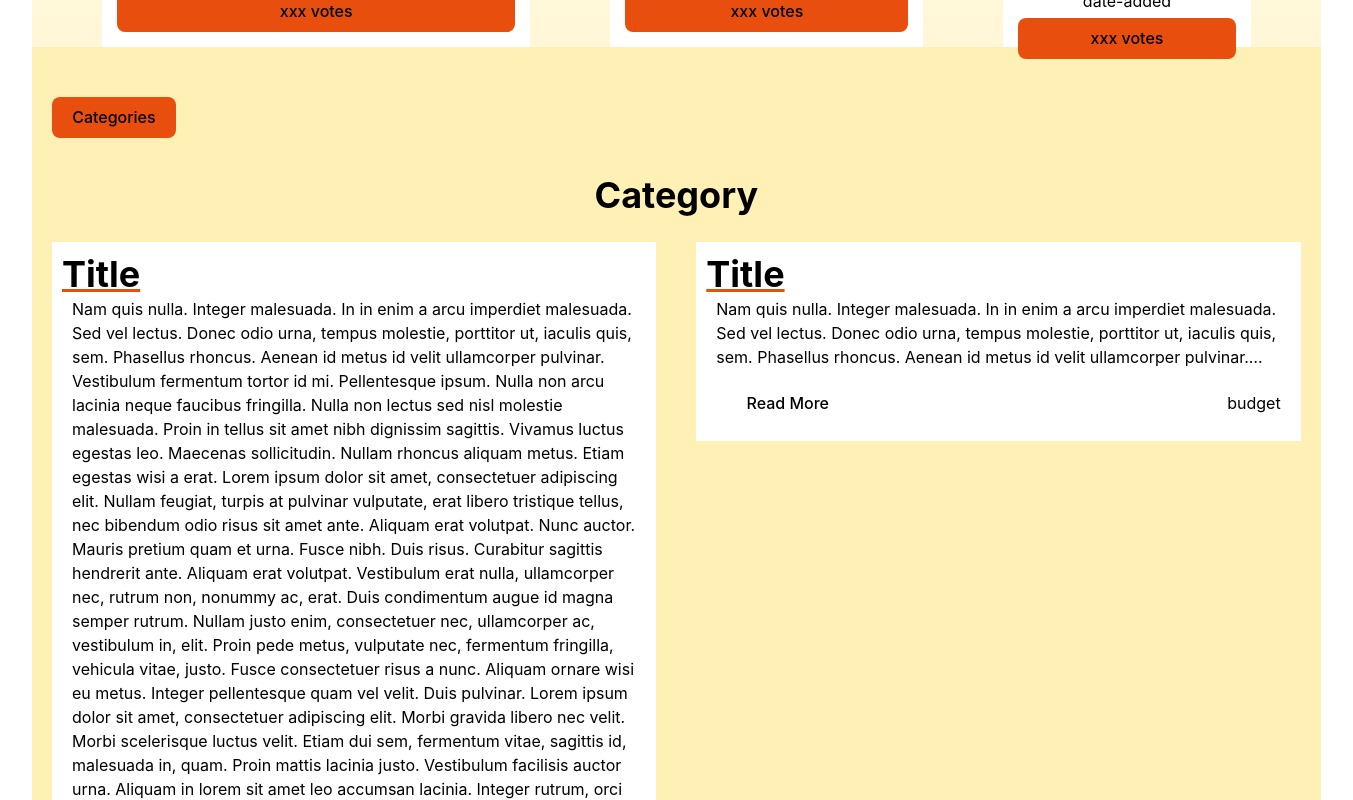
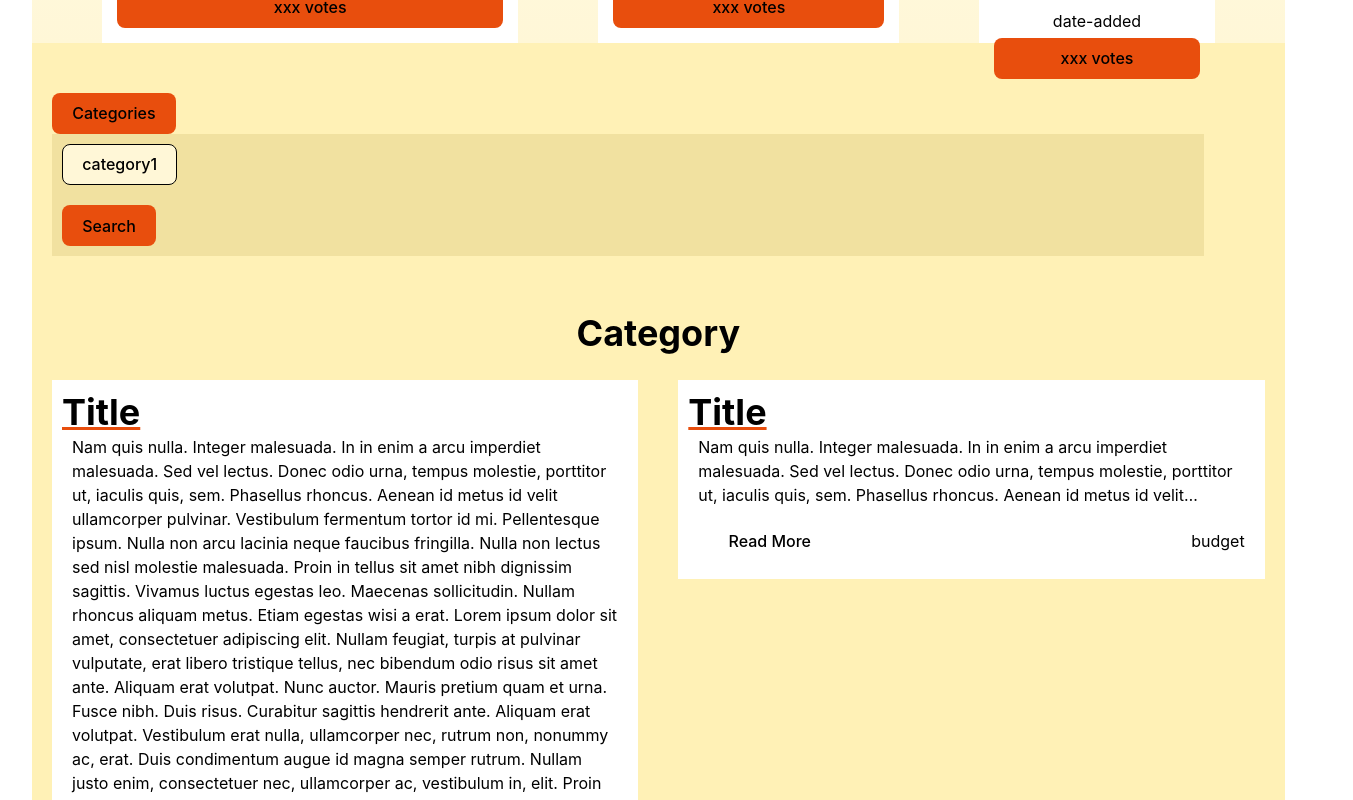
Before and after one commit to FataneKorkadbona/SAG-Frontend, a React (Vite) app: page / in a window 1280 px wide. Shown: the part 800-1600 px from the top of the page, 1353 px wide, since content can reach past the window. Built offline with nearby package versions, Linux system fonts and the light colour scheme.

Commit message:
categories button
trying to get the categories button to function

```diff
--- a/src/pages/homepage/Home.tsx
+++ b/src/pages/homepage/Home.tsx
@@ -1,8 +1,8 @@
 import styles from './home.module.scss';
 
-export default function HomePage(){
+export default function HomePage() {
 
-    return(
+        return (
             <>
                 <div className={styles.hero__section}>
                     <h1>category-name</h1>
@@ -18,7 +18,11 @@ export default function HomePage(){
                                 </div>
                             </div>
                             <div className={styles.bottom__second}>
-                            <p>Lorem ipsum dolor sit amet, consectetur adipiscing elit. Donec lobortis mi sagittis lacus tincidunt, at fringilla urna vulputate. Praesent quis ex aliquam lacus dignissim porttitor tempus non tortor. Pellentesque in mollis est. Suspendisse nec commodo massa. Duis congue eleifend porta. Praesent vitae elementum tortor. Ut at neque ac nibh pharetra convallis id porta ligula. Sed maximus iaculis auctor.</p>
+                                <p>Lorem ipsum dolor sit amet, consectetur adipiscing elit. Donec lobortis mi sagittis
+                                    lacus tincidunt, at fringilla urna vulputate. Praesent quis ex aliquam lacus
+                                    dignissim porttitor tempus non tortor. Pellentesque in mollis est. Suspendisse nec
+                                    commodo massa. Duis congue eleifend porta. Praesent vitae elementum tortor. Ut at
+                                    neque ac nibh pharetra convallis id porta ligula. Sed maximus iaculis auctor.</p>
                                 <p className={styles.card__date}>date-added</p>
                                 <button className={styles.card__votes}>xxx votes</button>
                             </div>
@@ -33,9 +37,12 @@ export default function HomePage(){
                                 </div>
                             </div>
                             <div className={styles.bottom__first}>
-                            <p>Lorem ipsum dolor sit amet, consectetur adipiscing elit. Donec lobortis mi sagittis lacus
+                                <p>Lorem ipsum dolor sit amet, consectetur adipiscing elit. Donec lobortis mi sagittis
+                                    lacus
                                     tincidunt, at fringilla urna vulputate. Praesent quis ex aliquam lacus dignissim
-                                porttitor tempus non tortor. Pellentesque in mollis est. Suspendisse nec commodo massa. Duis congue eleifend porta. Praesent vitae elementum tortor. Ut at neque ac nibh pharetra convallis id porta ligula. Sed maximus iaculis auctor.</p>
+                                    porttitor tempus non tortor. Pellentesque in mollis est. Suspendisse nec commodo
+                                    massa. Duis congue eleifend porta. Praesent vitae elementum tortor. Ut at neque ac
+                                    nibh pharetra convallis id porta ligula. Sed maximus iaculis auctor.</p>
                                 <p className={styles.card__date}>date-added</p>
                                 <button className={styles.card__votes}>xxx votes</button>
                             </div>
@@ -50,7 +57,11 @@ export default function HomePage(){
                                 </div>
                             </div>
                             <div className={styles.bottom__third}>
-                            <p>Lorem ipsum dolor sit amet, consectetur adipiscing elit. Donec lobortis mi sagittis lacus tincidunt, at fringilla urna vulputate. Praesent quis ex aliquam lacus dignissim porttitor tempus non tortor. Pellentesque in mollis est. Suspendisse nec commodo massa. Duis congue eleifend porta. Praesent vitae elementum tortor. Ut at neque ac nibh pharetra convallis id porta ligula. Sed maximus iaculis auctor.</p>
+                                <p>Lorem ipsum dolor sit amet, consectetur adipiscing elit. Donec lobortis mi sagittis
+                                    lacus tincidunt, at fringilla urna vulputate. Praesent quis ex aliquam lacus
+                                    dignissim porttitor tempus non tortor. Pellentesque in mollis est. Suspendisse nec
+                                    commodo massa. Duis congue eleifend porta. Praesent vitae elementum tortor. Ut at
+                                    neque ac nibh pharetra convallis id porta ligula. Sed maximus iaculis auctor.</p>
                                 <p className={styles.card__date}>date-added</p>
                                 <button className={styles.card__votes}>xxx votes</button>
                             </div>
@@ -61,57 +72,17 @@ export default function HomePage(){
 
                 <div className={styles.info__section}>
                     <button className={styles.info__categories}>Categories</button>
+                    <div className={styles.category__window}>
+                        <div className={styles.window__list}>
+                            <button>category1</button>
+                        </div>
+                        <button>Search</button>
+                    </div>
                     <div className={styles.info__container}>
                         <h2>Category</h2>
                         <div className={styles.info__cards}>
                             <div className={styles.info__fullcard}>
                                 <div className={styles.fullcard__text}>
-                                <h2>Title</h2>
-                                <p>Nam quis nulla. Integer malesuada. In in enim a arcu imperdiet malesuada. Sed vel
-                                    lectus. Donec odio urna, tempus molestie, porttitor ut, iaculis quis, sem. Phasellus
-                                    rhoncus. Aenean id metus id velit ullamcorper pulvinar. Vestibulum fermentum tortor
-                                    id mi. Pellentesque ipsum. Nulla non arcu lacinia neque faucibus fringilla. Nulla
-                                    non lectus sed nisl molestie malesuada. Proin in tellus sit amet nibh dignissim
-                                    sagittis. Vivamus luctus egestas leo. Maecenas sollicitudin. Nullam rhoncus aliquam
-                                    metus. Etiam egestas wisi a erat.
-                                    Lorem ipsum dolor sit amet, consectetuer adipiscing elit. Nullam feugiat, turpis at
-                                    pulvinar vulputate, erat libero tristique tellus, nec bibendum odio risus sit amet
-                                    ante. Aliquam erat volutpat. Nunc auctor. Mauris pretium quam et urna. Fusce nibh.
-                                    Duis risus. Curabitur sagittis hendrerit ante. Aliquam erat volutpat. Vestibulum
-                                    erat nulla, ullamcorper nec, rutrum non, nonummy ac, erat. Duis condimentum augue id
-                                    magna semper rutrum. Nullam justo enim, consectetuer nec, ullamcorper ac, vestibulum
-                                    in, elit. Proin pede metus, vulputate nec, fermentum fringilla, vehicula vitae,
-                                    justo. Fusce consectetuer risus a nunc. Aliquam ornare wisi eu metus. Integer
-                                    pellentesque quam vel velit. Duis pulvinar.
-                                    Lorem ipsum dolor sit amet, consectetuer adipiscing elit. Morbi gravida libero nec
-                                    velit. Morbi scelerisque luctus velit. Etiam dui sem, fermentum vitae, sagittis id,
-                                    malesuada in, quam. Proin mattis lacinia justo. Vestibulum facilisis auctor urna.
-                                    Aliquam in lorem sit amet leo accumsan lacinia. Integer rutrum, orci vestibulum
-                                    ullamcorper ultricies, lacus quam ultricies odio, vitae placerat pede sem sit amet
-                                    enim. Phasellus et lorem id felis nonummy placerat. Fusce dui leo, imperdiet in,
-                                    aliquam sit amet, feugiat eu, orci. Aenean vel massa quis mauris vehicula lacinia.
-                                    Quisque tincidunt scelerisque libero. Maecenas libero. Etiam dictum tincidunt diam.
-                                    Donec ipsum massa, ullamcorper in, auctor et, scelerisque sed, est. Suspendisse
-                                    nisl. Sed convallis magna eu sem. Cras pede libero, dapibus nec, pretium sit amet,
-                                    tempor quis, urna.
-                                    Etiam posuere quam ac quam. Maecenas aliquet accumsan leo. Nullam dapibus fermentum
-                                    ipsum. Etiam quis quam. Integer lacinia. Nulla est. Nulla turpis magna, cursus sit
-                                    amet, suscipit a, interdum id, felis. Integer vulputate sem a nibh rutrum consequat.
-                                    Maecenas lorem. Pellentesque pretium lectus id turpis. Etiam sapien elit, consequat
-                                    eget, tristique non, venenatis quis, ante. Fusce wisi. Phasellus faucibus molestie
-                                    ni</p>
-                            </div>
-                            <div className={styles.fullcard__categories}>
-                                <p>Category</p>
-                            </div>
-                            <div className={styles.fullcard__info}>
-                                <button><p>antal</p>Votes</button>
-                                <p>budget</p>
-                            </div>
-                        </div>
-                        <div className={styles.card__list}>
-                            <div className={styles.info__card}>
-                                <div className={styles.card__text}>
                                     <h2>Title</h2>
                                     <p>Nam quis nulla. Integer malesuada. In in enim a arcu imperdiet malesuada. Sed vel
                                         lectus. Donec odio urna, tempus molestie, porttitor ut, iaculis quis, sem.
@@ -168,6 +139,88 @@ export default function HomePage(){
                                         molestie
                                         ni</p>
                                 </div>
+                                <div className={styles.fullcard__categories}>
+                                    <p>Category</p>
+                                </div>
+                                <div className={styles.fullcard__info}>
+                                    <button><p>antal</p>Votes</button>
+                                    <p>budget</p>
+                                </div>
+                            </div>
+                            <div className={styles.card__list}>
+                                <div className={styles.info__card}>
+                                    <div className={styles.card__text}>
+                                        <h2>Title</h2>
+                                        <p>Nam quis nulla. Integer malesuada. In in enim a arcu imperdiet malesuada. Sed
+                                            vel
+                                            lectus. Donec odio urna, tempus molestie, porttitor ut, iaculis quis, sem.
+                                            Phasellus
+                                            rhoncus. Aenean id metus id velit ullamcorper pulvinar. Vestibulum fermentum
+                                            tortor
+                                            id mi. Pellentesque ipsum. Nulla non arcu lacinia neque faucibus fringilla.
+                                            Nulla
+                                            non lectus sed nisl molestie malesuada. Proin in tellus sit amet nibh
+                                            dignissim
+                                            sagittis. Vivamus luctus egestas leo. Maecenas sollicitudin. Nullam rhoncus
+                                            aliquam
+                                            metus. Etiam egestas wisi a erat.
+                                            Lorem ipsum dolor sit amet, consectetuer adipiscing elit. Nullam feugiat,
+                                            turpis
+                                            at
+                                            pulvinar vulputate, erat libero tristique tellus, nec bibendum odio risus
+                                            sit
+                                            amet
+                                            ante. Aliquam erat volutpat. Nunc auctor. Mauris pretium quam et urna. Fusce
+                                            nibh.
+                                            Duis risus. Curabitur sagittis hendrerit ante. Aliquam erat volutpat.
+                                            Vestibulum
+                                            erat nulla, ullamcorper nec, rutrum non, nonummy ac, erat. Duis condimentum
+                                            augue id
+                                            magna semper rutrum. Nullam justo enim, consectetuer nec, ullamcorper ac,
+                                            vestibulum
+                                            in, elit. Proin pede metus, vulputate nec, fermentum fringilla, vehicula
+                                            vitae,
+                                            justo. Fusce consectetuer risus a nunc. Aliquam ornare wisi eu metus.
+                                            Integer
+                                            pellentesque quam vel velit. Duis pulvinar.
+                                            Lorem ipsum dolor sit amet, consectetuer adipiscing elit. Morbi gravida
+                                            libero
+                                            nec
+                                            velit. Morbi scelerisque luctus velit. Etiam dui sem, fermentum vitae,
+                                            sagittis
+                                            id,
+                                            malesuada in, quam. Proin mattis lacinia justo. Vestibulum facilisis auctor
+                                            urna.
+                                            Aliquam in lorem sit amet leo accumsan lacinia. Integer rutrum, orci
+                                            vestibulum
+                                            ullamcorper ultricies, lacus quam ultricies odio, vitae placerat pede sem
+                                            sit
+                                            amet
+                                            enim. Phasellus et lorem id felis nonummy placerat. Fusce dui leo, imperdiet
+                                            in,
+                                            aliquam sit amet, feugiat eu, orci. Aenean vel massa quis mauris vehicula
+                                            lacinia.
+                                            Quisque tincidunt scelerisque libero. Maecenas libero. Etiam dictum
+                                            tincidunt
+                                            diam.
+                                            Donec ipsum massa, ullamcorper in, auctor et, scelerisque sed, est.
+                                            Suspendisse
+                                            nisl. Sed convallis magna eu sem. Cras pede libero, dapibus nec, pretium sit
+                                            amet,
+                                            tempor quis, urna.
+                                            Etiam posuere quam ac quam. Maecenas aliquet accumsan leo. Nullam dapibus
+                                            fermentum
+                                            ipsum. Etiam quis quam. Integer lacinia. Nulla est. Nulla turpis magna,
+                                            cursus
+                                            sit
+                                            amet, suscipit a, interdum id, felis. Integer vulputate sem a nibh rutrum
+                                            consequat.
+                                            Maecenas lorem. Pellentesque pretium lectus id turpis. Etiam sapien elit,
+                                            consequat
+                                            eget, tristique non, venenatis quis, ante. Fusce wisi. Phasellus faucibus
+                                            molestie
+                                            ni</p>
+                                    </div>
                                     <div className={styles.card__info}>
                                         <button>Read More</button>
                                         <p>budget</p>
--- a/src/pages/homepage/home.module.scss
+++ b/src/pages/homepage/home.module.scss
@@ -1,5 +1,7 @@
 h1 {
   color: #000;
+  text-decoration-line: underline;
+  text-decoration-color: #E84E0D;
   font-size: 64px;
 }
 h2 {
@@ -53,12 +55,11 @@ p {
 .cat__box{
   display: flex;
   flex-direction: row;
-
 }
 
 .category{
   border-radius: 50%;
-  border-style: solid;
+  border: solid 1px #000;
   max-width: 100px;
   width: fit-content;
   margin: 0 5px 5px;
@@ -117,6 +118,34 @@ p {
     margin-left: 20px;
     width: fit-content;
     background-color: #E84E0D;
+  }
+}
+
+.category__window {
+  display: flex;
+  flex-direction: column;
+  justify-content: left;
+  margin: 0 20px 20px 20px;
+  background-color: #F1E1A0;
+  width: 90vw;
+  z-index: 9999;
+
+  button {
+    margin: 10px;
+  }
+}
+
+.window__list {
+  display: flex;
+  flex-wrap: wrap;
+  flex-direction: row;
+  justify-content: flex-start;
+
+  button {
+    margin: 10px;
+    color: #000;
+    border: 1px solid BLACK;
+    background-color: #FFF7D7;
   }
 }
 
```
Lines whose indentation alone changed are shown as unchanged.
